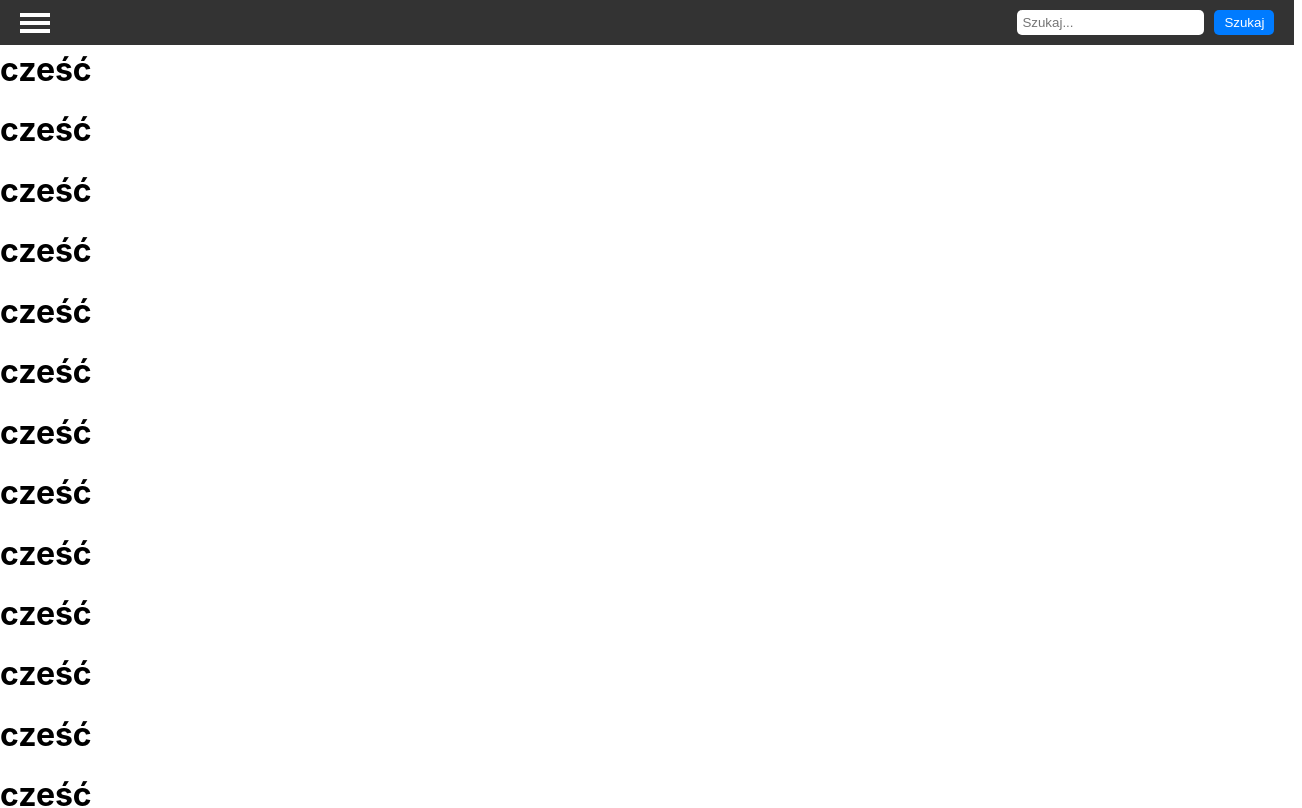
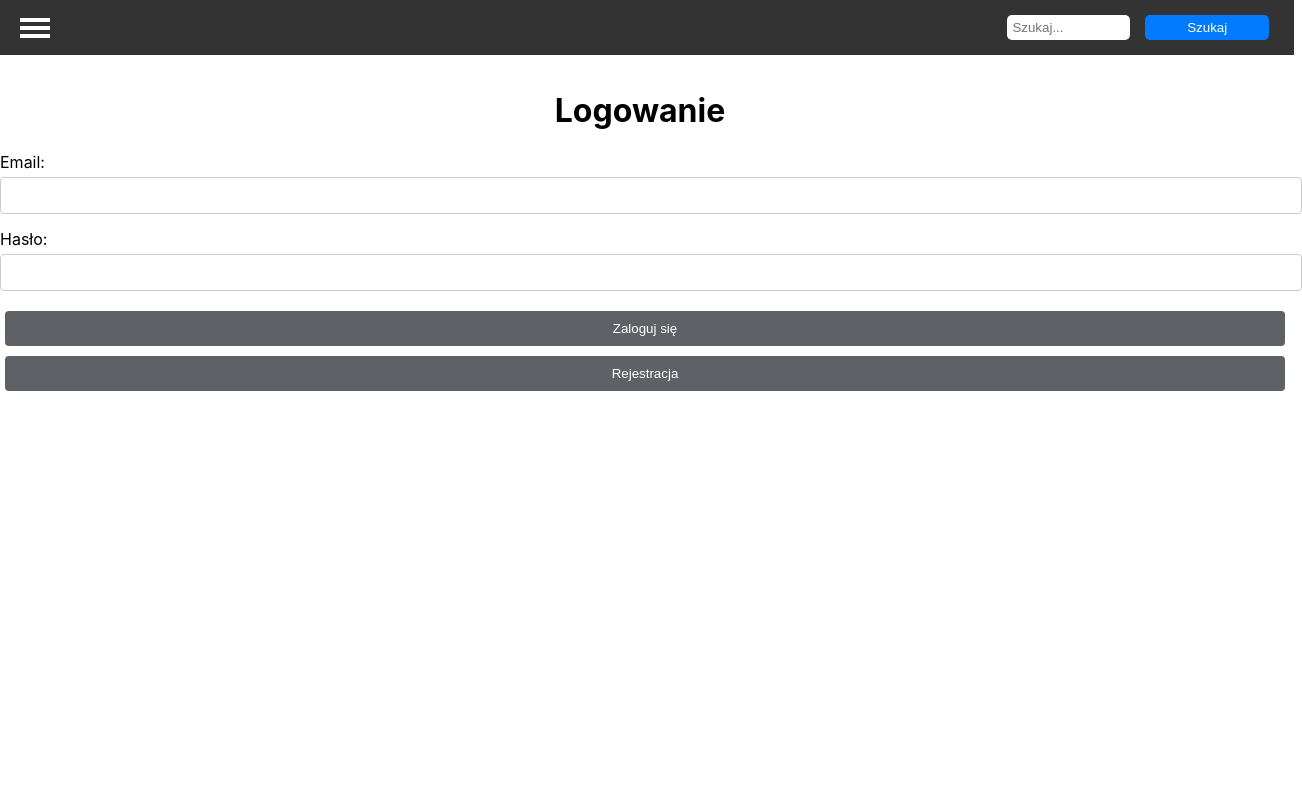
Before and after one commit to CherryDP/Projekt_szkola, a React (Create React App) app: page / in a window 1280 px wide. Shown: the top 808 px of the page, 1302 px wide, since content can reach past the window. Built offline with nearby package versions, Linux system fonts and the light colour scheme.

Commit message:
fudzi pedal

```diff
--- a/src/components/Header.js
+++ b/src/components/Header.js
@@ -55,19 +55,19 @@ function Header() {
           <ul>
             <ul onClick={toggleSubject}>Przedmioty</ul>
             <ul className={`submenu ${isSubjectOpen ? 'open' : ''}`}>
-              <li> <Link to="/polski" className="Link" onClick={closeMenu}>J.Polski</Link></li>
-              <li> <Link to="/angielski" className="Link" onClick={closeMenu}>J.Angielski</Link></li>
-              <li> <Link to="/niemiecki" className="Link" onClick={closeMenu}>J.Niemiecki</Link></li>
-              <li> <Link to="/rosyjski" className="Link" onClick={closeMenu}>J.Rosyjski</Link></li>
-              <li> <Link to="/hiszpanski" className="Link" onClick={closeMenu}>J.Hiszpański</Link></li>
-              <li> <Link to="/matematyka" className="Link" onClick={closeMenu}>Matematyka</Link></li>
-              <li> <Link to="/historia" className="Link" onClick={closeMenu}>Historia</Link></li>
-              <li> <Link to="/geografia" className="Link" onClick={closeMenu}>Geografia</Link></li>
-              <li> <Link to="/wf" className="Link" onClick={closeMenu}>Wf</Link></li>
-              <li> <Link to="/plastyka" className="Link" onClick={closeMenu}>Plastyka</Link></li>
-              <li> <Link to="/muzyka" className="Link" onClick={closeMenu}>Muzyka</Link></li>
-              <li> <Link to="/wos" className="Link" onClick={closeMenu}>Wos</Link></li>
-              <li> <Link to="/biologia" className="Link" onClick={closeMenu}>Biologia</Link></li>
+               <Link to="/polski" className="Link" onClick={closeMenu}><li>J.Polski</li></Link>
+               <Link to="/angielski" className="Link" onClick={closeMenu}><li>J.Angielski</li></Link>
+               <Link to="/niemiecki" className="Link" onClick={closeMenu}><li>J.Niemiecki</li></Link>
+               <Link to="/rosyjski" className="Link" onClick={closeMenu}><li>J.Rosyjski</li></Link>
+               <Link to="/hiszpanski" className="Link" onClick={closeMenu}><li>J.Hiszpański</li></Link>
+               <Link to="/matematyka" className="Link" onClick={closeMenu}><li>Matematyka</li></Link>
+               <Link to="/historia" className="Link" onClick={closeMenu}><li>Historia</li></Link>
+               <Link to="/geografia" className="Link" onClick={closeMenu}><li>Geografia</li></Link>
+               <Link to="/wf" className="Link" onClick={closeMenu}><li>Wf</li></Link>
+               <Link to="/plastyka" className="Link" onClick={closeMenu}><li>Plastyka</li></Link>
+               <Link to="/muzyka" className="Link" onClick={closeMenu}><li>Muzyka</li></Link>
+               <Link to="/wos" className="Link" onClick={closeMenu}><li>Wos</li></Link>
+               <Link to="/biologia" className="Link" onClick={closeMenu}><li>Biologia</li></Link>
             </ul>
           </ul>
           <ul>
--- a/src/components/MainPage.css
+++ b/src/components/MainPage.css
@@ -1,3 +1,56 @@
 .MainPage{
     margin-top: 50px;
 }
+
+.container {
+    display: flex;
+    justify-content: center;
+    align-items: center;
+    height: 100vh;
+  }
+
+  .login,
+  .register {
+    /* background-color: #f2f2f2; */
+    padding: 20px;
+    border-radius: 8px;
+    box-shadow: 0 4px 8px rgba(0, 0, 0, 0.2);
+    width: 300px;
+    margin: 0 20px;
+  }
+
+  h1 {
+    text-align: center;
+    color: black;
+  }
+
+  .form-group {
+    margin-bottom: 15px;
+  }
+
+  label {
+    display: block;
+    margin-bottom: 5px;
+  }
+
+  input {
+    width: 100%;
+    padding: 10px;
+    border: 1px solid #ccc;
+    border-radius: 4px;
+  }
+
+  button {
+    width: 100%;
+    padding: 10px;
+    margin: 5px;
+    background-color: #5e6266;
+    color: #fff;
+    border: none;
+    border-radius: 4px;
+    cursor: pointer;
+  }
+
+  .hidden {
+    display: none;
+  }
--- a/src/components/MainPage.js
+++ b/src/components/MainPage.js
@@ -1,26 +1,59 @@
+import React, { useState } from 'react';
 import './MainPage.css';
+
 function MainPage() {
-  return(
+  // Dodaj stan do śledzenia, czy formularz rejestracji powinien być widoczny
+  const [isRegistrationFormVisible, setRegistrationFormVisible] = useState(false);
+
+  // Funkcja do przełączania między formularzem logowania a formularzem rejestracji
+  const toggleRegistrationForm = () => {
+    setRegistrationFormVisible(!isRegistrationFormVisible);
+  };
+
+  return (
     <div className="MainPage">
-      <h1>cześć</h1>
-      <h1>cześć</h1>
-      <h1>cześć</h1>
-      <h1>cześć</h1>
-      <h1>cześć</h1>
-      <h1>cześć</h1>
-      <h1>cześć</h1>
-      <h1>cześć</h1>
-      <h1>cześć</h1>
-      <h1>cześć</h1>
-      <h1>cześć</h1>
-      <h1>cześć</h1>
-      <h1>cześć</h1>
-      <h1>cześć</h1>
-      <h1>cześć</h1>
-      <h1>cześć</h1>
-      <h1>cześć</h1>
-      <h1>cześć</h1>
+      <div className={`Login ${isRegistrationFormVisible ? 'hidden' : ''}`}>
+        <br></br>
+        <h1>Logowanie</h1>
+        <form>
+          {/* Tutaj umieść pola formularza logowania */}
+          <div className="form-group">
+            <label htmlFor="email">Email:</label>
+            <input type="email" id="email" name="email" />
+          </div>
+          <div className="form-group">
+            <label htmlFor="password">Hasło:</label>
+            <input type="password" id="password" name="password" />
+          </div>
+          <button type="submit">Zaloguj się</button>
+        </form>
+      </div>
+
+      <div className={`Register ${isRegistrationFormVisible ? '' : 'hidden'}`}>
+        <br></br>
+        <h1>Rejestracja</h1>
+        <form>
+          {/* Tutaj umieść pola formularza rejestracji */}
+          <div className="form-group">
+            <label htmlFor="newEmail">Nowy Email:</label>
+            <input type="email" id="newEmail" name="newEmail" />
+          </div>
+          <div className="form-group">
+            <label htmlFor="newPassword">Nowe Hasło:</label>
+            <input type="password" id="newPassword" name="newPassword" />
+          </div>
+          <button type="submit">Zarejestruj się</button>
+        </form>
+      </div>
+
+      {/* Przycisk do przełączania między formularzami */}
+      <button onClick={toggleRegistrationForm}>
+        {isRegistrationFormVisible ? 'Powrót do logowania' : 'Rejestracja'}
+      </button>
+
+
     </div>
   );
 }
+
 export default MainPage;
--- /dev/null
+++ b/src/components/Przedmioty/Angielski.css
@@ -0,0 +1,37 @@
+/* Add this CSS to your Polski.css file */
+.oscillating-container {
+    display: flex;
+    justify-content: center;
+    align-items: center;
+    height: 100vh;
+  }
+
+  .oscillating-tile {
+    width: 300px;
+    height: 400px;
+    background-color: #3498db;
+    margin: 20px;
+    animation: oscillate 2s infinite alternate;
+    border-radius: 10px;
+    transition: transform 0.3s ease; /* Add a smooth transition */
+    cursor: pointer;
+  }
+
+  .oscillating-tile:hover {
+    transform: scale(1.05); /* Scale up on hover */
+    box-shadow: 0px 0px 15px rgba(0, 0, 0, 0.3); /* Add a subtle shadow on hover */
+  }
+
+  h2 {
+    margin-top: 150px;
+    text-align: center;
+    color: white;
+  }
+
+  .back-button {
+    position: absolute;
+    top: 20px;
+    left: 10px;
+    cursor: pointer;
+    color: #3498db;
+  }
--- a/src/components/Przedmioty/Angielski.js
+++ b/src/components/Przedmioty/Angielski.js
@@ -1,10 +1,32 @@
+import './Angielski.css';
+import { useHistory } from 'react-router-dom';
+import { FaArrowLeft } from 'react-icons/fa';
+function Angielski() {
+  const history = useHistory();
 
-function Angielski() {
-    return(
-      <div className="Angielski">
-        <h1>cześć Angielski</h1>
+  const handleBackButtonClick = () => {
+    history.push('/'); // Redirect to the main page
+  };
 
+  return (
+    <>
+      <div className="back-button" onClick={handleBackButtonClick}>
+      <FaArrowLeft  className="arrow-icon" />
       </div>
-    );
-  }
-  export default Angielski;
+
+      <div className="oscillating-container">
+        <div className="oscillating-tile">
+          <h2>Książki</h2>
+        </div>
+        <div className="oscillating-tile">
+          <h2>Słówka</h2>
+        </div>
+        <div className="oscillating-tile">
+          <h2>Słuchanki</h2>
+        </div>
+      </div>
+    </>
+  );
+}
+
+export default Angielski;
```
